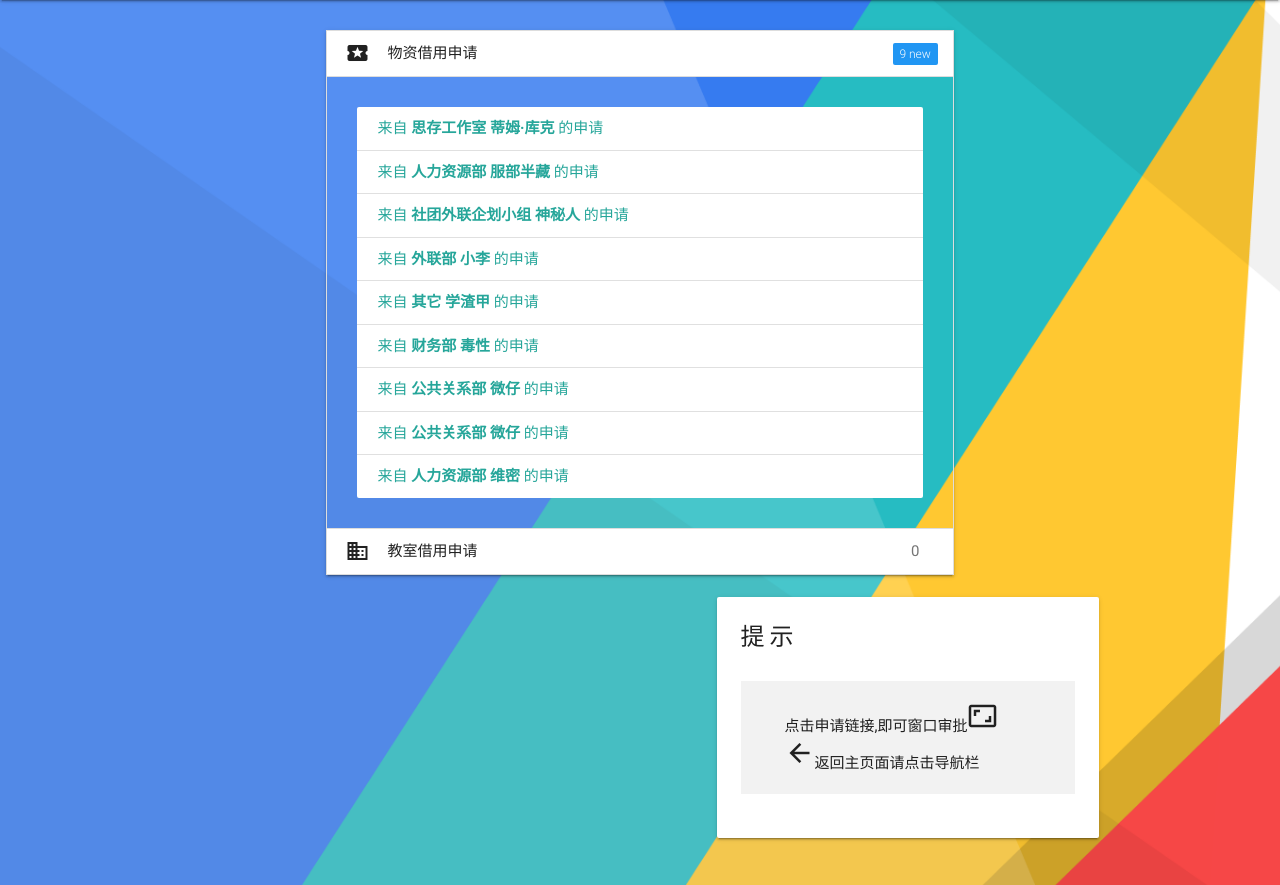
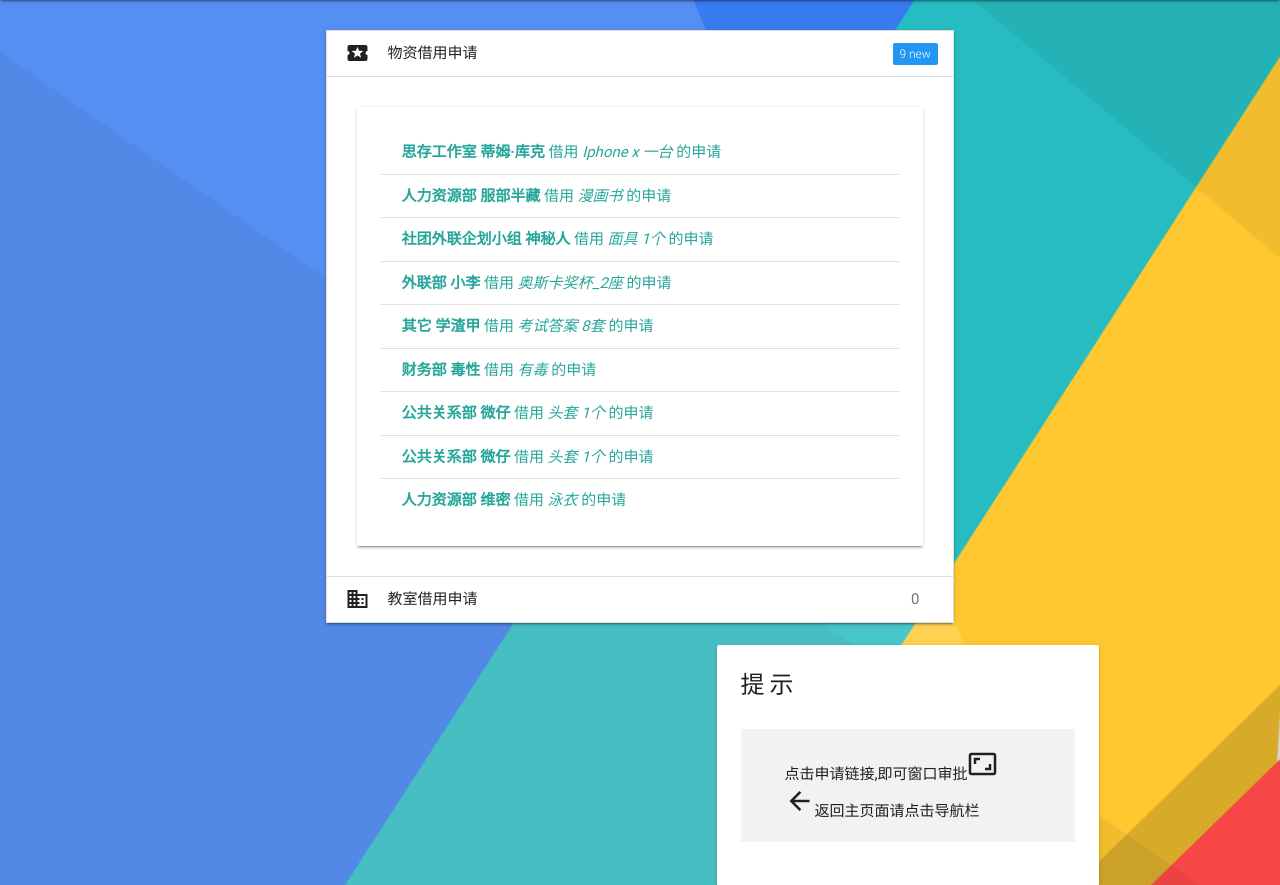
Before and after one commit to star-du/HUST_AUNET_Materials, a Flask app: page /scrutiny-application/ in a window 1280 px wide, after a click that opens the changed part. Shown: the part 64-949 px from the top of the page. Run offline with Flask 2, Linux system fonts and the light colour scheme; a user stored in the database is signed in; data comes from the database, SQL or seed files in the repository; both versions use the stored data as it was after the commit.

```diff
--- a/app.py
+++ b/app.py
@@ -73,7 +73,8 @@ def get_new_apply(tablename, status_code):
     with sqlite3.connect(DATABASE) as database:
         c = database.cursor()
         cursor = c.execute('select * from %s where status = %d;'% (tablename, status_code)) # 这里不是binding，好像不能用？占位
-        new_apply_list = cursor.fetchall() # fetchall() returns a list of  tuples
+        new_apply_list = cursor.fetchall()
+        # fetchall() returns a list of  tuples
         return new_apply_list
 
 
@@ -189,9 +190,8 @@ def name_available(name):   # name: str 格式
 #         flash("请输入正确的小时！",category="error")
 #         return False
 
-# TODO: bad naming
-#       not self-explaining
-def struct(year, month, day, hour):
+
+def struct_timing(year, month, day, hour):
     '''
     Take **strings** as arguments, return a struct_time instance if it
     represents time with given format, else return `None`
@@ -200,12 +200,15 @@ def struct(year, month, day, hour):
         struct_time1 = strptime(year + ' ' + month + ' ' + day + ' ' + hour,
                                 '%Y %m %d %H')
         return struct_time1
-    except: # TODO: except ????: avoid using general except
-        flash("请输入正确的时间信息！",category="error")
+    except ValueError:
+        flash("请输入正确的时间信息！", category="error")
         return None
+    except:
+        flash("访问错误！", category="error")
 
-# TODO: this one too
-def legitimate(dic):
+
+def form_legitimate(dic):
+    """Check the legitimacy of the request form."""
     items_1 = ('name', 'material', 'contact', 'dep')
     time_1 = ('startyear', 'startmonth', 'startday', 'starthour')
     time_2 = ('endingyear', 'endingmonth', 'endingday',  'endinghour')
@@ -218,12 +221,12 @@ def legitimate(dic):
             # keep me wondering why it's "and" instead of "or"
         start = [dic[x] for x in time_1]
         end = [dic[x] for x in time_2]
-        t1 = struct(*start)
-        t2 = struct(*end)
+        t1 = struct_timing(*start)
+        t2 = struct_timing(*end)
         if t1 == None or t2 == None:
             return False
         elif t2 <= t1 or t1 <= localtime():
-            flash("请输入正确的时间信息！",category="error")
+            flash("请输入正确的时间信息！", category="error")
             return False
         return True
     except :
@@ -235,7 +238,7 @@ def legitimate(dic):
     ''' entry & exit '''
 @app.route('/')
 def index():
-    return redirect(url_for('login'))
+    return redirect(url_for('personal'))
 
 @app.route('/login/', methods=['GET', 'POST'])
 def login():
@@ -285,8 +288,7 @@ def materials_apply():
         return render_template('materials_apply.html')
     elif request.method == 'POST':
         #格式控制
-        # TODO MAKE IT LOOK GOOD!
-        if legitimate(request.form):
+        if form_legitimate(request.form):
             applying_material(request.form)
             # NOTE: should not exceed 79 chars (per line)
             printLog("user {} apply for material: {}, submitting time: {}\n".format(
--- a/templates/scrutiny.html
+++ b/templates/scrutiny.html
@@ -25,11 +25,11 @@
       <i class="material-icons">local_activity</i>
       物资借用申请
       <span class="new badge blue">{{ num }}</span></div>
-<div class="collapsible-body">
-    <div class="collection">
+<div class="collapsible-body white">
+    <div class="collection card-panel">
 
         {% for i in range(0, num)  %}
-        <a href="#material_{{ id_list[i] }}" class="collection-item dismissable"> 来自<b> {{ msgs[i][1] }}  {{ msgs[i][2] }} </b> 的申请</a>
+        <a href="#material_{{ id_list[i] }}" class="collection-item dismissable"> <b> {{ msgs[i][1] }}  {{ msgs[i][2] }} </b> 借用 <i>{{ msgs[i][3] }}</i> 的申请</a>
         {% endfor %}
   </div>
     </div>
@@ -39,7 +39,7 @@
       <i class="material-icons">domain</i>
       教室借用申请
       <span class="badge">0</span></div>
-    <div class="collapsible-body"><p>Lorem ipsum dolor sit amet.</p></div>
+    <div class="collapsible-body white"><p>Lorem ipsum dolor sit amet.</p></div>
   </li>
 </ul>
 
```
Also changed, not shown: log.txt (+8 -0 lines), data.db.
